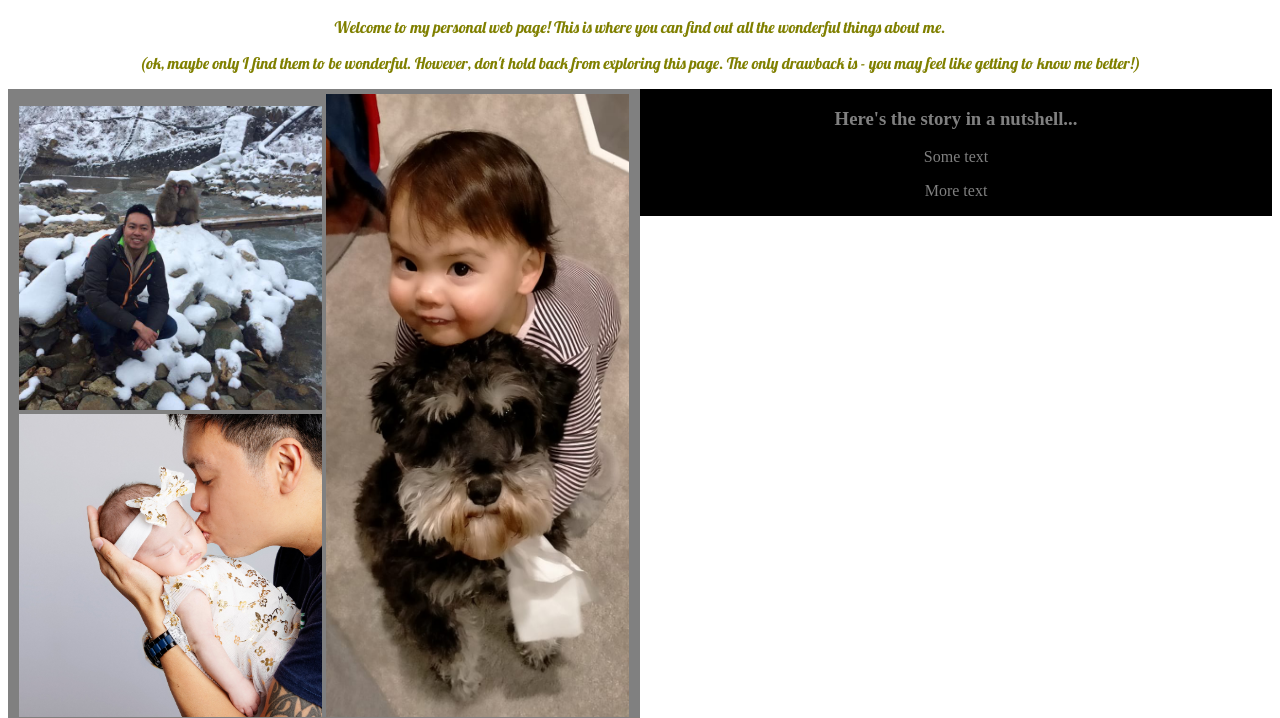
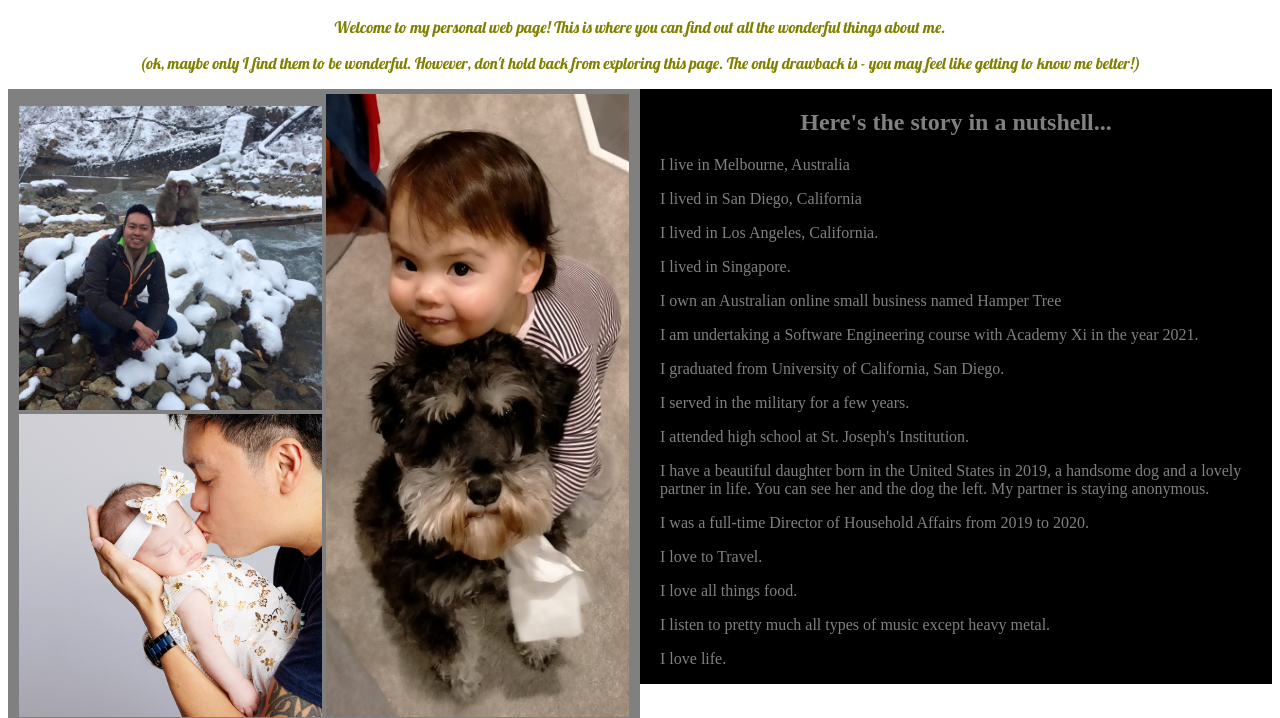
Before and after one commit to kelvynking/academyxi-personal-website-project, a plain HTML site: page index.html in a window 1280 px wide. Shown: the part 50-768 px from the top of the page. Drawn offline with Linux system fonts and the light colour scheme; files whose address does not match are found by name.

Commit message:
Committing text in paragraphs under #about

```diff
--- a/css/style.css
+++ b/css/style.css
@@ -34,6 +34,11 @@ section {
     float: left;
     width: 50%;
     background: black;
+}
+
+#about p {
+    text-align: left;
+    padding-left: 20px;
 }
 .column {
     width: 48%;
--- a/index.html
+++ b/index.html
@@ -29,9 +29,22 @@
                     </div>
                 </div>
                 <div id="about">
-                    <h3>Here's the story in a nutshell...</h3>
-                    <p>Some text</p>
-                    <p>More text</p>
+                    <h2>Here's the story in a nutshell...</h2>
+                    <p>I live in Melbourne, Australia</p>
+                    <p>I lived in San Diego, California</p>
+                    <p>I lived in Los Angeles, California.</p>
+                    <p>I lived in Singapore.</p>
+                    <p>I own an Australian online small business named Hamper Tree</p>
+                    <p>I am undertaking a Software Engineering course with Academy Xi in the year 2021.</p>
+                    <p>I graduated from University of California, San Diego.</p>
+                    <p>I served in the military for a few years.</p>
+                    <p>I attended high school at St. Joseph's Institution.</p>
+                    <p>I have a beautiful daughter born in the United States in 2019, a handsome dog and a lovely partner in life. You can see her and the dog the left. My partner is staying anonymous.</p>
+                    <p>I was a full-time Director of Household Affairs from 2019 to 2020.</p>
+                    <p>I love to Travel.</p>
+                    <p>I love all things food.</p>
+                    <p>I listen to pretty much all types of music except heavy metal.</p>
+                    <p>I love life.</p>
                 </div>
             </section>
 
```
